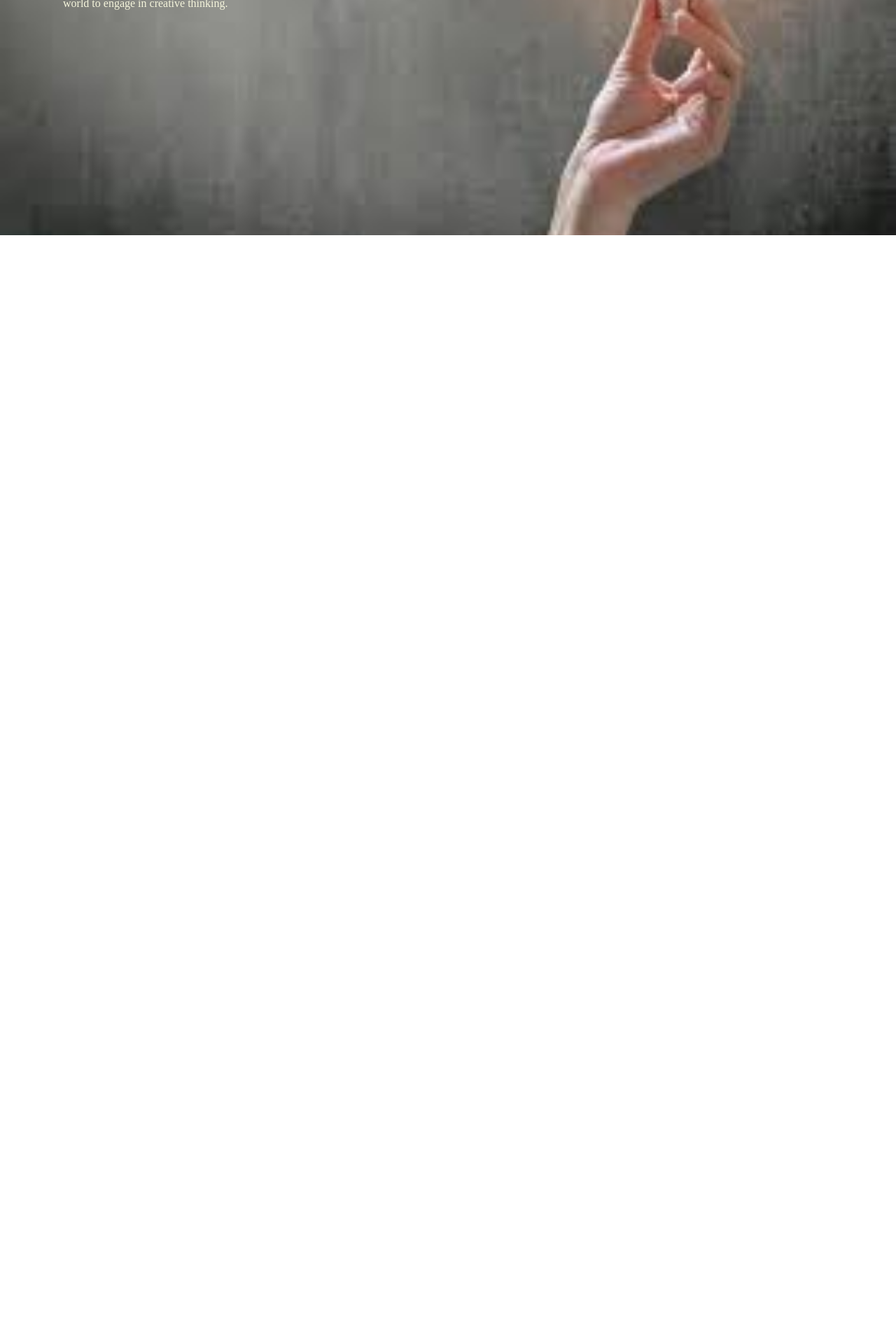
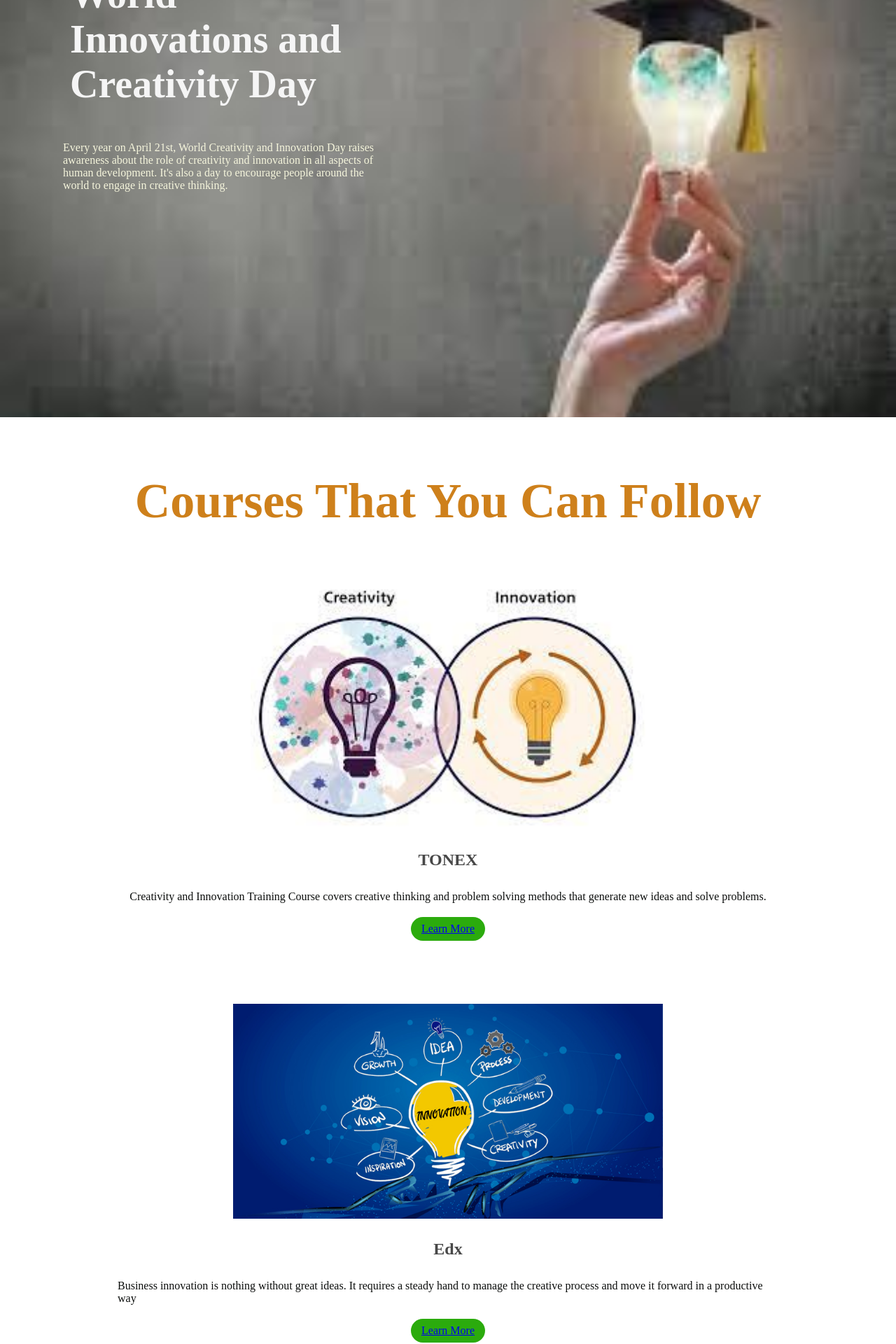
Before and after one commit to dula2000/Main-Project, a PHP site: page /Innovationcreativity.html in a window 1280 px wide. Shown: the part 2520-4440 px from the top of the page at 70% size. Before the commit the page ends 2856 px from the top, so only its background shows below. Run offline with PHP 8.4, Linux system fonts and the light colour scheme.

Commit message:
Finalize the frame work of InnovationCreativity

```diff
--- a/Innovationcreativity.css
+++ b/Innovationcreativity.css
@@ -360,6 +360,7 @@ header{
     padding: 8px 15px;
     background: #2bab0d;
     border-radius: 30px;
+    margin-top: 20px auto;
 
 }
 
@@ -390,7 +391,7 @@ header{
 
 section{
    width: 80%;
-   margin:  80px auto;
+   margin:  80px auto;  /*Cjange the whole section top position*/
 }
 
 .title{
@@ -398,7 +399,10 @@ section{
     font-size: 4vmin;
     color:#2bab0d;
 }
-
+.title h1{
+    font-size: 70px;
+    color:rgb(206, 128, 27) ;
+}
 .row{
     display: inline-block;  /*paragraph position type*/
 
@@ -410,15 +414,17 @@ section{
 }
 .row .col{
     display: flex;
-    margin-top: 30px;  /*Changing the paragraph top possition*/
+    margin-top: 50px;  /*Changing the paragraph top possition*/
     flex-direction: column;
     align-items: center;
 }
 .row .col .pic1{
+    margin-top: 20px;
     width: 55%;
     height: 37%;
 }                   /*changing the image size*/
 .row .col .pic2{
+    margin-top: 40px;
     width: 60%;
     height: 40%;
 }
@@ -427,16 +433,17 @@ section{
     margin-top: 50px;
 }
 
-h4{
+h2{
     font-size: 3vmin;
     color: #484848;
-    margin: 20px auto;
+    margin: 30px auto;  /*Change the gap between pic and para */
 
 }
 
 p{
     color: rgb(12, 14, 13);
     padding: 0px 40px;
+    margin-bottom: 20px;  /*Change the Button gap*/
 }
 
 .what .ctn{
@@ -481,3 +488,114 @@ p{
 .explore-content p{
     color: beige;
 }
+
+
+/*
+box css parts
+.c{
+    position:relative;
+
+    width: 1200px;  /* if need, please change this px to the %
+    height: 200px;
+    margin: 140px auto;
+    padding: 0%;
+}
+.c .box{
+    position: relative;
+    top: 220%;  /*change the box top position*/
+    /*width: calc(400px - 30px);     /* if need, please change this px to the
+    height: calc(300px - 30px);
+    background: rgb(240, 240, 233); /*color of the box background
+    float: left;
+    margin: 15px;
+    box-sizing: border-box;
+    overflow: hidden;
+    border-radius: 10px;
+}
+.c .box .icon{
+    position: absolute;
+    top: 0;
+    left: 0;
+    width: 100%;
+    height: 100%;
+    background: #f00;  /*color of the icon
+    transition: 0.5s;
+    z-index: 1;
+}
+
+.c .box:hover .icon{
+    top: 20px;
+    left: calc(50% - 40px);
+    width: 80px;
+    height: 80px;
+    border-radius: 50%;
+}
+.c .box .icon .fa{
+    position: absolute;
+    top: 50%;
+    left: 50%;
+    transform: translate(-50%,-50%);
+    font-size: 80px;
+    transition: 0.5s;
+    color: #fff;
+}
+.c .box:hover .icon .fa{
+    font-size: 80px;
+}
+.c .box .content3{
+    position: absolute;
+    top: 100%;
+    height: calc(100% - 100px);
+    text-align: center;
+    padding: 20px;
+    box-sizing: border-box;
+    transition: 0.5s;
+    opacity: 0;
+}
+.c .box:hover .content3{
+    top: 100px;
+    opacity: 1;
+}
+/*adding styles to the box header
+.c .box .content3 h3{
+    margin: 0;
+    padding: 0;
+    color: cyan;
+    font-size: 24px;
+}
+.c .box .content3 h3{
+    margin: 0;
+    padding: 0;
+    color: cyan;
+    font-size: 24px;
+}
+.span1{
+    color: rgb(14, 158, 110);
+}
+.span2{
+    text-align: center;
+}
+
+/*adding styles to the box button
+.c .box .content3 .bb{
+    width: 140px;
+    height: 30px;
+    background: #2bab0d;
+    border: none;
+    margin-bottom: 100px;
+    margin-left: 20px;
+    font-size: 18px;
+    border-radius: 10px;
+    cursor: pointer;
+    transition: .4s ease;
+
+}
+.c .box .content3 .bb a{
+    text-decoration: none;
+    color: black;
+    transition: .3s ease;
+}
+.c .box .content3 .bb:hover{
+    background: yellowgreen;
+}
+*/
--- a/Innovationcreativity.html
+++ b/Innovationcreativity.html
@@ -94,6 +94,71 @@
        </div>
     </section>
 
+   <!--creating content box with hover effect
+   <div class="c">
+    <div class="box">
+      <div class="icon"><i class="fa fa-search" aria-hidden="true"></i></div>  <!--i must have to change the icon...
+            <div class="content3">
+               <h3>TONEX</h3>
+                   <p>Creativity and Innovation Training Course covers creative thinking and problem solving methods that generate new ideas and solve problems.</p>
+
+                      <button class="bb"> <a href="https://www.tonex.com/training-courses/creativity-and-innovation-training/" target="blank"><span class="span2"> Read More </span></a> </button>
+
+
+            </div>
+    </div>
+
+    <div class="box">
+        <div class="icon"><i class="fa fa-search" aria-hidden="true"></i></div>  <!--i must have to change the icon...
+           <div class="content3">
+                  <h3>Edx</h3>
+                  <p>Business innovation is nothing without great ideas. It requires a steady hand to manage the creative process and move it forward in a productive way</p>
+                  <button class="bb"> <a href="https://www.edx.org/course/innovation-and-creativity-management" target="blank"><span class="span2"> Read More </span></a> </button>
+
+             </div>
+    </div>
+
+  <div class="box">
+      <div class="icon"><i class="fa fa-search" aria-hidden="true"></i></div>  <!--i must have to change the icon...
+            <div class="content3">
+                 <h3>Coursera</h3>
+                 <p>Our lives are being disrupted by pandemics, global warming, wars, political chaos, and technological innovations.</p>
+                 <button class="bb"> <a href="https://www.coursera.org/learn/creativity-innovation" target="blank"><span class="span2"> Read More </span></a> </button>
+
+            </div>
+   </div>
+
+</div>
+</div>
+-->
+<section class="What">
+    <div class="title">
+         <h1>Courses That You Can Follow</h1>
+
+    </div>
+          <div class="row">
+              <div class="col">
+                  <img class="pic1" src="pic/pic 3.jpg" alt="">
+                  <h2>TONEX</h2>
+                  <p>Creativity and Innovation Training Course covers creative thinking and problem solving methods that generate new ideas and solve problems. </p>
+                  <a href="#" class="ctn">Learn More</a>
+              </div>
+              <div class="col">
+                  <img class="pic2" src="pic/pic 4.jpg" alt="">
+                  <h2>Edx</h2>
+                  <p>Business innovation is nothing without great ideas. It requires a steady hand to manage the creative process and move it forward in a productive way
+                     </p>
+                  <a href="#" class="ctn">Learn More</a>
+              </div>
+              <div class="col">
+                <img class="pic2" src="pic/pic 4.jpg" alt="">
+                <h2>Coursera</h2>
+                <p>Our lives are being disrupted by pandemics, global warming, wars, political chaos, and technological innovations.
+                   </p>
+                <a href="#" class="ctn">Learn More</a>
+            </div>
+          </div>
+</section>
 
 </body>
 </html>
```
